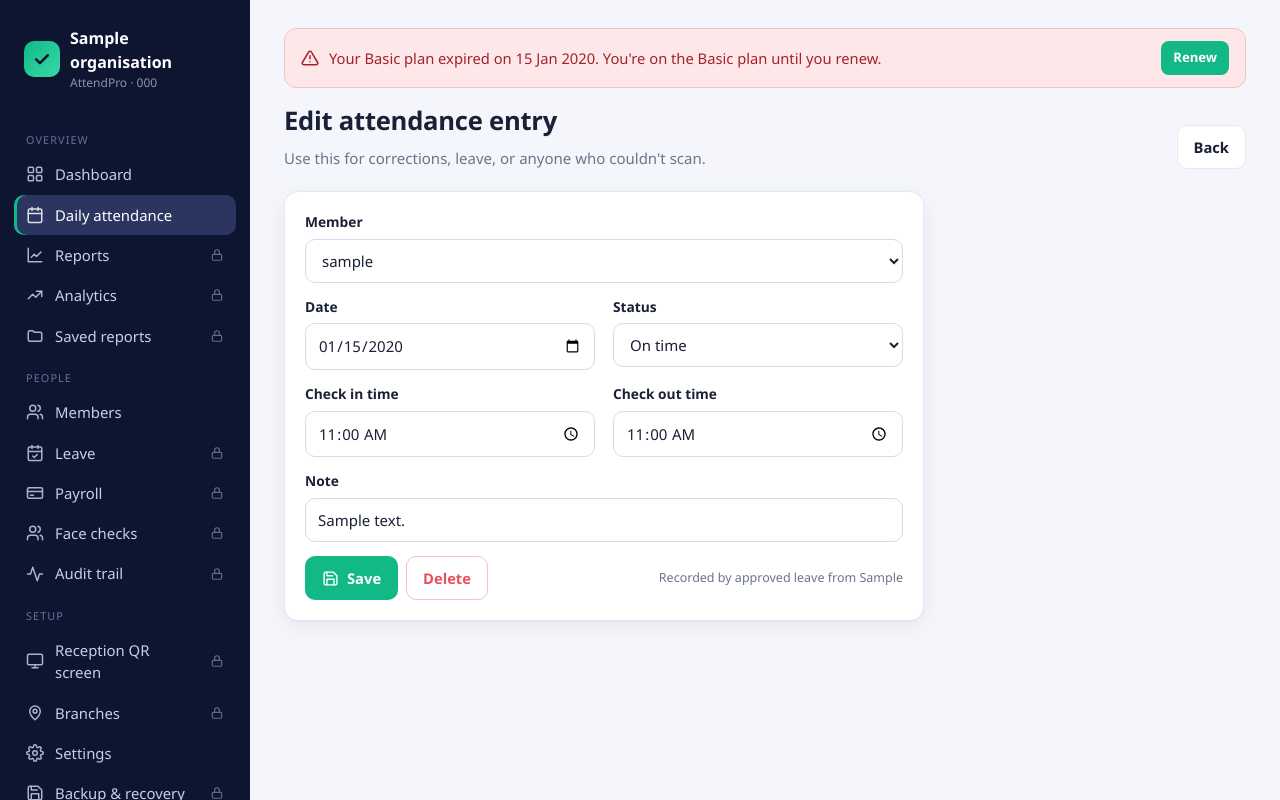
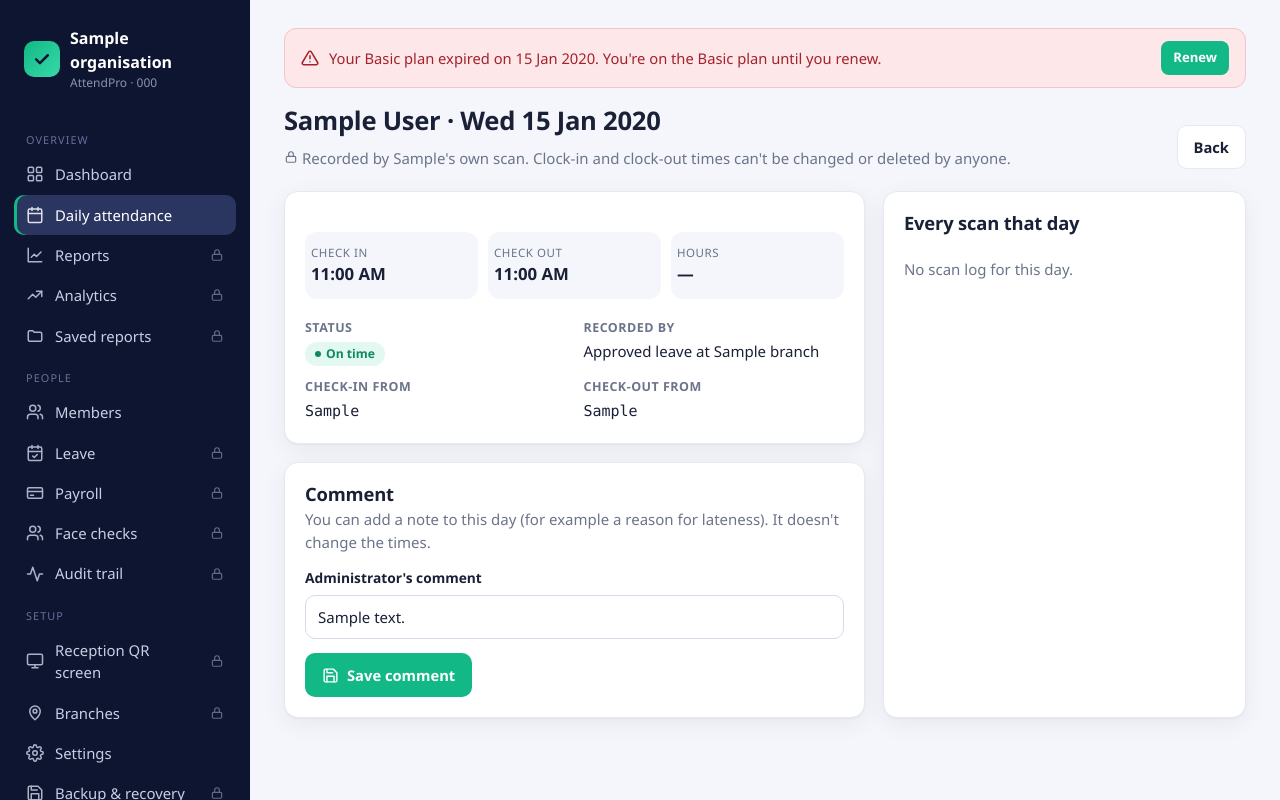
Before and after one commit to Dev-Samuel-Jeremiah/attendpro, a Django app: page /manage/attendance/1/ in a window 1280 px wide. Run offline with Django 5.2, Linux system fonts and the light colour scheme; a user stored in the database is signed in; data comes from the database, SQL or seed files in the repository; tables that the repository leaves empty hold one stand-in row (values such as "Sample post"); grey boxes marked "Sample" are stand-in pictures; data that the repository does not hold is empty.

Commit message:
Lock scanned attendance: clock-in/out times can't be edited or deleted
- Records with a clock-in or clock-out are read-only for everyone: the
  admin page shows times, status, source, IP and that day's scans, and
  only allows a comment; delete is refused (also in recovery and the
  Django admin, which is now read-only for attendance)
- Admin entries are only for days without a scan and can only be
  "On leave / excused" or "Absent", never clock times or "present"
- 119 tests

Co-Authored-By: Claude Opus 5.5 <noreply@anthropic.com>

```diff
--- a/core/forms.py
+++ b/core/forms.py
@@ -179,8 +179,9 @@ class OrgSettingsForm(StyledMixin, forms.ModelForm):
 
 
 class RecordForm(StyledMixin, forms.ModelForm):
-    check_in_time = forms.TimeField(required=False, widget=forms.TimeInput(attrs={"type": "time"}))
-    check_out_time = forms.TimeField(required=False, widget=forms.TimeInput(attrs={"type": "time"}))
+    """An administrator's entry for a day with no scan: on leave/excused or absent, never clock times."""
+    STATUS_CHOICES = [(AttendanceRecord.STATUS_LEAVE, "On leave / excused"),
+                      (AttendanceRecord.STATUS_ABSENT, "Absent")]
 
     class Meta:
         model = AttendanceRecord
@@ -192,41 +193,46 @@ class RecordForm(StyledMixin, forms.ModelForm):
         self.org = org
         self.fields["user"].queryset = org.members.filter(is_active=True)
         self.fields["user"].label = "Member"
-        from django.utils import timezone
-        if self.instance.pk:
-            if self.instance.check_in:
-                self.fields["check_in_time"].initial = timezone.localtime(self.instance.check_in).strftime("%H:%M")
-            if self.instance.check_out:
-                self.fields["check_out_time"].initial = timezone.localtime(self.instance.check_out).strftime("%H:%M")
+        self.fields["status"].choices = self.STATUS_CHOICES
+        if self.instance.pk:  # an existing entry stays on its person and day
+            for f in ("user", "date"):
+                self.fields[f].disabled = True
         self._style()
 
     def clean(self):
         cd = super().clean()
+        if self.instance.pk and self.instance.is_locked:
+            raise forms.ValidationError("Scanned attendance can't be changed.")
         user, d = cd.get("user"), cd.get("date")
         if user and d:
             qs = AttendanceRecord.objects.filter(user=user, date=d)
             if self.instance.pk:
                 qs = qs.exclude(pk=self.instance.pk)
             if qs.exists():
-                raise forms.ValidationError("A record already exists for this member on this date — edit that one instead.")
-        ci, co = cd.get("check_in_time"), cd.get("check_out_time")
-        if ci and co and co <= ci:
-            self.add_error("check_out_time", "Check-out must be after check-in.")
+                raise forms.ValidationError(f"{user.display_name} already has attendance for that day. "
+                                            "Scanned attendance can't be changed.")
         return cd
 
     def save(self, commit=True):
-        from datetime import datetime
-        from django.utils import timezone
         rec = super().save(commit=False)
         rec.organisation = self.org
         rec.source = "manual"
-        tz = timezone.get_current_timezone()
-        ci, co = self.cleaned_data.get("check_in_time"), self.cleaned_data.get("check_out_time")
-        rec.check_in = timezone.make_aware(datetime.combine(rec.date, ci), tz) if ci else None
-        rec.check_out = timezone.make_aware(datetime.combine(rec.date, co), tz) if co else None
+        rec.check_in = rec.check_out = None
         if commit:
             rec.save()
         return rec
+
+
+class RecordCommentForm(StyledMixin, forms.ModelForm):
+    """The only thing an administrator can add to a scanned record."""
+    class Meta:
+        model = AttendanceRecord
+        fields = ["note"]
+        labels = {"note": "Administrator's comment"}
+
+    def __init__(self, *a, **kw):
+        super().__init__(*a, **kw)
+        self._style()
 
 
 class ChangePasswordForm(StyledMixin, forms.Form):
--- a/core/models.py
+++ b/core/models.py
@@ -260,6 +260,11 @@ class AttendanceRecord(models.Model):
         return f"{self.user.username} {self.date}"
 
     @property
+    def is_locked(self):
+        """Clock-in/out times are evidence: once a record has one, nobody can change or delete it."""
+        return self.check_in is not None or self.check_out is not None
+
+    @property
     def worked(self):
         if self.check_in and self.check_out and self.check_out > self.check_in:
             return self.check_out - self.check_in
--- a/core/views.py
+++ b/core/views.py
@@ -26,7 +26,7 @@ from billing.services import (PaystackError, feature_required, paystack_enabled,
 from . import services
 from .decorators import member_required, org_admin_required
 from .forms import (ChangePasswordForm, DepartmentForm, ImportForm, LoginForm, MemberForm,
-                    OrgRegisterForm, OrgSettingsForm, RecordForm)
+                    OrgRegisterForm, OrgSettingsForm, RecordCommentForm, RecordForm)
 from .models import AttendanceRecord, Branch, Department, Organisation, SavedReport, ScanLog, User
 
 
@@ -608,21 +608,32 @@ def attendance(request):
 @org_admin_required
 def record_add(request):
     org = request.user.organisation
-    initial = {"date": request.GET.get("date") or timezone.localdate(), "status": "present"}
+    initial = {"date": request.GET.get("date") or timezone.localdate(), "status": AttendanceRecord.STATUS_LEAVE}
     if request.GET.get("user"):
         initial["user"] = request.GET["user"]
     form = RecordForm(org, request.POST or None, initial=initial)
     if request.method == "POST" and form.is_valid():
         rec = form.save()
-        messages.success(request, f"Attendance saved for {rec.user.display_name}.")
+        messages.success(request, f"{rec.get_status_display()} recorded for {rec.user.display_name}.")
         return redirect(f"{reverse('attendance')}?date={rec.date}")
-    return render(request, "manage/record_form.html", {"form": form, "title": "Add attendance entry"})
+    return render(request, "manage/record_form.html", {"form": form, "title": "Record leave or absence"})
 
 
 @org_admin_required
 def record_edit(request, pk):
     org = request.user.organisation
-    rec = get_object_or_404(AttendanceRecord, pk=pk, organisation=org)
+    rec = get_object_or_404(AttendanceRecord.objects.select_related("user", "branch"), pk=pk, organisation=org)
+    if rec.is_locked:
+        # Scanned attendance is evidence: read-only, with room for a comment
+        form = RecordCommentForm(request.POST or None, instance=rec)
+        if request.method == "POST" and "delete" not in request.POST and form.is_valid():
+            form.save()
+            messages.success(request, "Comment saved. The scanned times are unchanged.")
+            return redirect(f"{reverse('attendance')}?date={rec.date}")
+        if request.method == "POST" and "delete" in request.POST:
+            messages.error(request, "Scanned attendance can't be deleted.")
+        logs = ScanLog.objects.filter(organisation=org, user=rec.user, timestamp__date=rec.date).order_by("timestamp")
+        return render(request, "manage/record_view.html", {"rec": rec, "form": form, "logs": logs})
     form = RecordForm(org, request.POST or None, instance=rec)
     if request.method == "POST":
         if "delete" in request.POST:
@@ -636,7 +647,7 @@ def record_edit(request, pk):
             rec = form.save()
             messages.success(request, "Entry updated.")
             return redirect(f"{reverse('attendance')}?date={rec.date}")
-    return render(request, "manage/record_form.html", {"form": form, "rec": rec, "title": "Edit attendance entry"})
+    return render(request, "manage/record_form.html", {"form": form, "rec": rec, "title": "Edit leave or absence"})
 
 
 @org_admin_required
--- a/recovery/services.py
+++ b/recovery/services.py
@@ -130,6 +130,8 @@ def _iso(v):
 def trash(obj, by):
     """Delete `obj`, keeping a copy for 30 days when the plan includes recovery."""
     from core.models import AttendanceRecord, Branch, Department
+    if isinstance(obj, AttendanceRecord) and obj.is_locked:
+        raise PermissionError("Scanned attendance can't be deleted.")
     org = obj.organisation
     if enabled(org):
         if isinstance(obj, AttendanceRecord):
--- a/recovery/tests.py
+++ b/recovery/tests.py
@@ -25,8 +25,9 @@ class RecoveryTests(TestCase):
         self.dept = Department.objects.create(organisation=self.org, name="Accounts")
         self.staff = User.objects.create_user(username="RC-0002", password="x", organisation=self.org,
                                               first_name="Ada", department=self.dept)
+        # an administrator's entry (no clock times): the only kind of attendance that can be deleted
         self.rec = AttendanceRecord.objects.create(organisation=self.org, user=self.staff, date=timezone.localdate(),
-                                                   check_in=timezone.now(), status="present", note="hello")
+                                                   status="absent", source="manual", note="hello")
         self.client.force_login(self.admin)
 
     def test_deleted_entry_can_be_restored_once(self):
@@ -36,7 +37,7 @@ class RecoveryTests(TestCase):
         self.assertContains(self.client.get(reverse("backups")), "Ada")
         self.client.post(reverse("restore_item", args=[item.pk]))
         rec = AttendanceRecord.objects.get()
-        self.assertEqual((rec.user, rec.note, rec.status), (self.staff, "hello", "present"))
+        self.assertEqual((rec.user, rec.note, rec.status), (self.staff, "hello", "absent"))
         with self.assertRaises(services.RestoreError):
             services.restore(DeletedItem.objects.get())
 
--- a/static/css/app.css
+++ b/static/css/app.css
@@ -501,3 +501,9 @@ table.table { width: 100%; border-collapse: collapse; font-size: .9rem; }
 .face-thumb { width: 48px; height: 48px; object-fit: cover; border-radius: 10px; display: block; background: var(--bg); }
 .face-box { display: flex; gap: 16px; align-items: center; flex-wrap: wrap; }
 .face-box img { width: 96px; height: 96px; object-fit: cover; border-radius: 14px; }
+
+/* Read-only scanned attendance */
+.locked-times div { background: var(--bg); }
+.facts { display: grid; grid-template-columns: repeat(2, minmax(0, 1fr)); gap: 12px 18px; margin: 16px 0 0; }
+.facts dt { color: var(--muted); font-size: .78rem; font-weight: 600; text-transform: uppercase; letter-spacing: .04em; }
+.facts dd { margin: 3px 0 0; }
--- a/templates/manage/attendance.html
+++ b/templates/manage/attendance.html
@@ -8,7 +8,7 @@
     <form method="get" class="btn-row"><input type="date" class="input" name="date" value="{{ d|date:'Y-m-d' }}" onchange="this.form.submit()" style="width:auto"><input type="hidden" name="dept" value="{{ dept }}"><input type="hidden" name="branch" value="{{ branch }}"></form>
     <a class="btn btn-ghost btn-sm" href="?date={{ next|date:'Y-m-d' }}&dept={{ dept }}">{% icon "chevron-right" %}</a>
     {% if not is_today %}<a class="btn btn-ghost btn-sm" href="?dept={{ dept }}">Today</a>{% endif %}
-    <a class="btn btn-accent" href="{% url 'record_add' %}?date={{ d|date:'Y-m-d' }}">{% icon "plus" %} Add entry</a>
+    <a class="btn btn-accent" href="{% url 'record_add' %}?date={{ d|date:'Y-m-d' }}">{% icon "plus" %} Record leave or absence</a>
   </div>
 </div>
 <div class="btn-row" style="margin-bottom:16px">
@@ -32,7 +32,7 @@
         <td>{{ x.r.check_out|localtime_fmt }}</td>
         <td class="hide-sm">{% if x.r %}{{ x.r.worked_display }}{% else %}—{% endif %}</td>
         <td class="hide-sm">{% if x.r %}<small class="muted">{{ x.r.get_source_display }}</small>{% endif %}</td>
-        <td style="text-align:right">{% if x.r %}<a class="btn btn-ghost btn-sm" href="{% url 'record_edit' x.r.pk %}">Edit</a>{% else %}<a class="btn btn-ghost btn-sm" href="{% url 'record_add' %}?user={{ x.m.pk }}&date={{ d|date:'Y-m-d' }}">Mark</a>{% endif %}</td>
+        <td style="text-align:right">{% if x.r %}<a class="btn btn-ghost btn-sm" href="{% url 'record_edit' x.r.pk %}">{% if x.r.is_locked %}{% icon "lock" 14 %} View{% else %}Edit{% endif %}</a>{% else %}<a class="btn btn-ghost btn-sm" href="{% url 'record_add' %}?user={{ x.m.pk }}&date={{ d|date:'Y-m-d' }}">Mark</a>{% endif %}</td>
       </tr>
     {% empty %}<tr><td colspan="7" class="empty">No members yet.</td></tr>{% endfor %}
     </tbody>
--- a/templates/manage/record_form.html
+++ b/templates/manage/record_form.html
@@ -1,7 +1,7 @@
 {% extends "manage/_shell.html" %}{% load ui %}
 {% block title %}{{ title }}{% endblock %}
 {% block content %}
-<div class="topbar"><div><h1>{{ title }}</h1><p>Use this for corrections, leave, or anyone who couldn't scan.</p></div><a href="{% url 'attendance' %}" class="btn btn-ghost">Back</a></div>
+<div class="topbar"><div><h1>{{ title }}</h1><p>For a day someone didn't scan: mark them on leave, excused or absent. Clock-in and clock-out times can only come from the person's own scan.</p></div><a href="{% url 'attendance' %}" class="btn btn-ghost">Back</a></div>
 <div class="card" style="max-width:640px">
   <form method="post">{% csrf_token %}
     {% for e in form.non_field_errors %}<div class="alert alert-error" style="margin-bottom:14px">{{ e }}</div>{% endfor %}
@@ -9,14 +9,12 @@
       {% include "partials/field.html" with f=form.user cls="full" %}
       {% include "partials/field.html" with f=form.date %}
       {% include "partials/field.html" with f=form.status %}
-      {% include "partials/field.html" with f=form.check_in_time %}
-      {% include "partials/field.html" with f=form.check_out_time %}
       {% include "partials/field.html" with f=form.note cls="full" %}
     </div>
     <div class="btn-row">
       <button class="btn btn-accent" type="submit">{% icon "save" %} Save</button>
       {% if rec %}<button class="btn btn-danger" name="delete" value="1" onclick="return confirm('Delete this entry?')">Delete</button>
-      <small class="muted" style="margin-left:auto">Recorded by {{ rec.get_source_display|lower }}{% if rec.check_in_ip %} from {{ rec.check_in_ip }}{% endif %}</small>{% endif %}
+      <small class="muted" style="margin-left:auto">Added by an administrator</small>{% endif %}
     </div>
   </form>
 </div>
--- /dev/null
+++ b/templates/manage/record_view.html
@@ -0,0 +1,41 @@
+{% extends "manage/_shell.html" %}{% load ui %}
+{% block title %}Attendance · {{ rec.user.display_name }}{% endblock %}
+{% block content %}
+<div class="topbar"><div><h1>{{ rec.user.display_name }} · {{ rec.date|date:"D j M Y" }}</h1>
+  <p>{% icon "lock" 14 %} Recorded by {{ rec.user.first_name|default:"their" }}{% if rec.user.first_name %}'s{% endif %} own scan. Clock-in and clock-out times can't be changed or deleted by anyone.</p></div>
+  <a href="{% url 'attendance' %}?date={{ rec.date|date:'Y-m-d' }}" class="btn btn-ghost">Back</a></div>
+<div class="grid grid-main">
+  <div class="stack">
+    <div class="card">
+      <div class="times locked-times">
+        <div><small class="muted">Check in</small><b>{{ rec.check_in|localtime_fmt }}</b></div>
+        <div><small class="muted">Check out</small><b>{{ rec.check_out|localtime_fmt }}</b></div>
+        <div><small class="muted">Hours</small><b>{{ rec.worked_display }}</b></div>
+      </div>
+      <dl class="facts">
+        <div><dt>Status</dt><dd><span class="badge b-{{ rec.status }}">{{ rec.get_status_display }}</span>{% if rec.late_by_minutes %} · {{ rec.late_by_minutes }} min late{% endif %}</dd></div>
+        <div><dt>Recorded by</dt><dd>{{ rec.get_source_display }}{% if rec.branch %} at {{ rec.branch }}{% endif %}</dd></div>
+        <div><dt>Check-in from</dt><dd class="mono">{{ rec.check_in_ip|default:"—" }}</dd></div>
+        <div><dt>Check-out from</dt><dd class="mono">{{ rec.check_out_ip|default:"—" }}</dd></div>
+      </dl>
+    </div>
+    <div class="card">
+      <h2>Comment</h2>
+      <p class="muted" style="margin-top:-4px">You can add a note to this day (for example a reason for lateness). It doesn't change the times.</p>
+      <form method="post">{% csrf_token %}
+        {% include "partials/field.html" with f=form.note %}
+        <button class="btn btn-accent">{% icon "save" %} Save comment</button>
+      </form>
+    </div>
+  </div>
+  <div class="card">
+    <div class="card-head"><h2>Every scan that day</h2></div>
+    <ul class="feed">
+      {% for l in logs %}
+      <li><div><b style="font-size:.9rem">{{ l.timestamp|localtime_fmt:"%I:%M:%S %p" }}</b><br><small class="muted">{{ l.message }}{% if l.distance_m is not None %} · {{ l.distance_m }} m away{% endif %}</small></div>
+        <span class="time">{% if l.action == 'check_in' %}<span class="badge b-present">In</span>{% elif l.action == 'check_out' %}<span class="badge b-leave">Out</span>{% elif l.action == 'duplicate' %}<span class="badge b-muted">Repeat</span>{% else %}<span class="badge b-absent">Refused</span>{% endif %}</span></li>
+      {% empty %}<li class="muted">No scan log for this day.</li>{% endfor %}
+    </ul>
+  </div>
+</div>
+{% endblock %}
```
Also changed, not shown: core/admin.py (+14 -0 lines), core/test_locking.py (added, +72 -0 lines), README.md.
